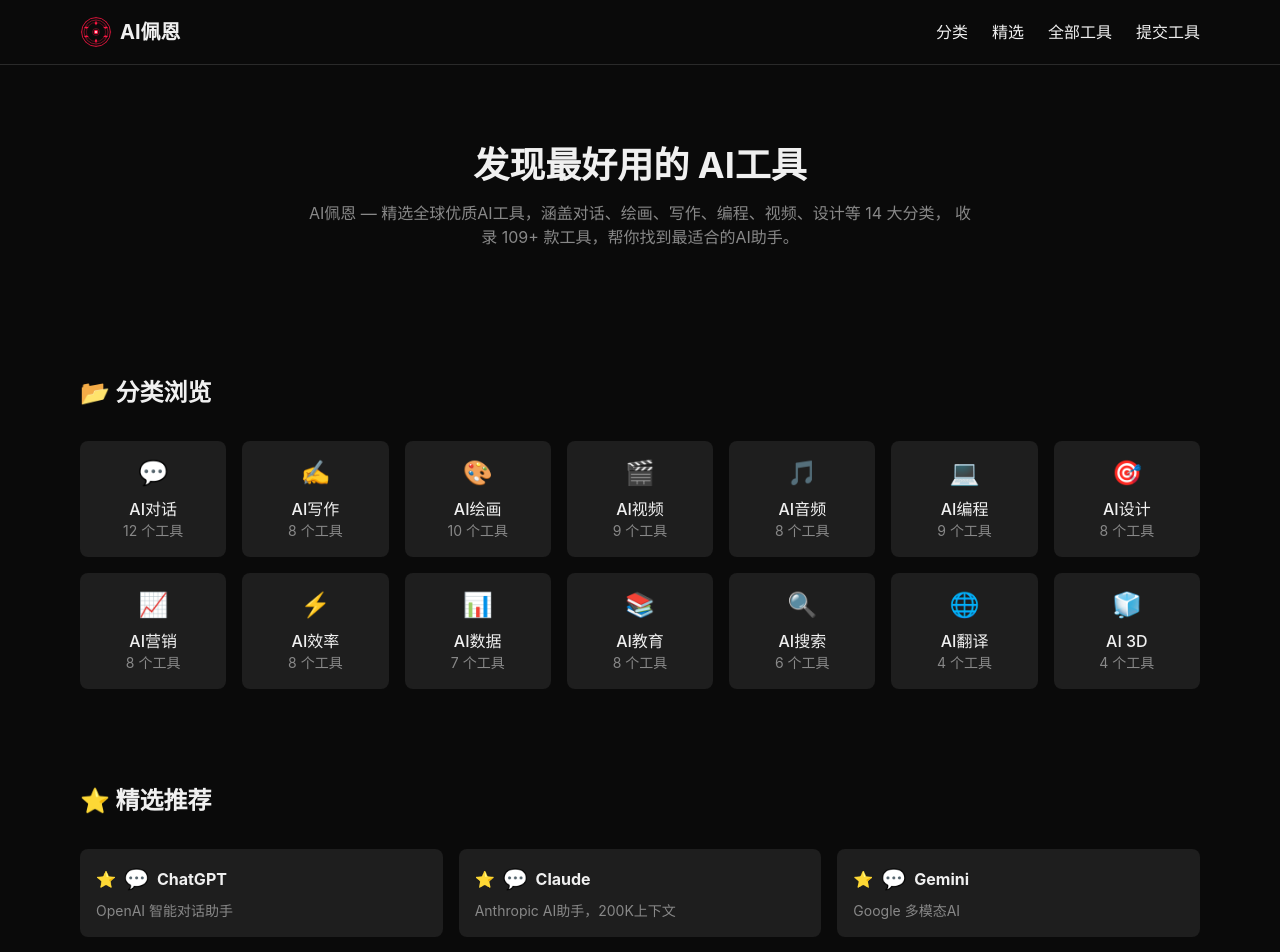
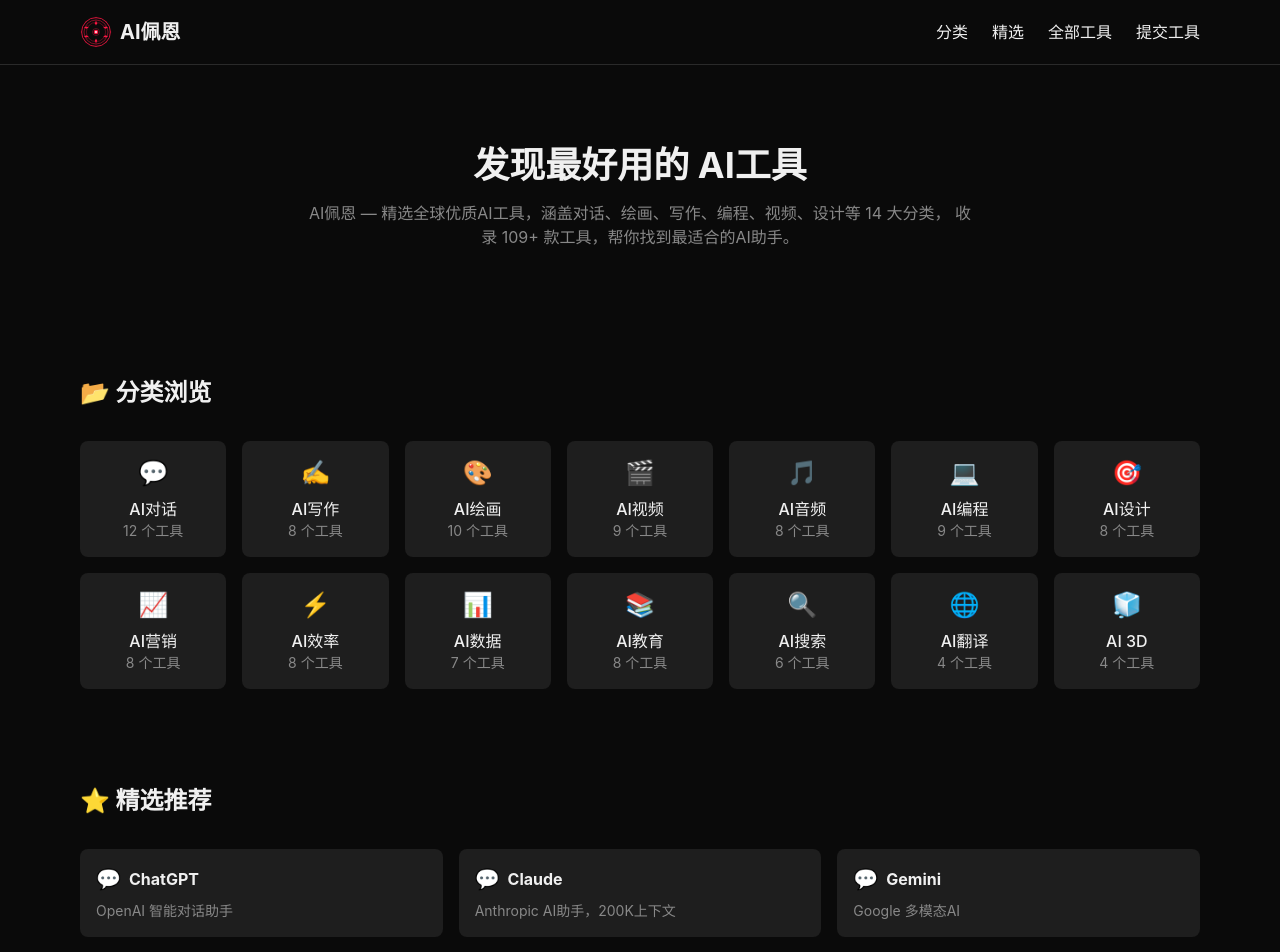
Before and after one commit to Zero-Czc/ai-nav, a Next.js app: page / in a window 1280 px wide. Shown: the top 952 px of the page. Built offline with nearby package versions, Linux system fonts and the light colour scheme.

Commit message:
fix: 移除精选推荐中的重复图标

```diff
--- a/app/page.tsx
+++ b/app/page.tsx
@@ -232,7 +232,6 @@ export default function Home() {
               className="bg-[#1e1e1e] hover:bg-[#262626] rounded-lg p-4 transition"
             >
               <div className="flex items-center gap-2 mb-2">
-                <span>⭐</span>
                 <span className="text-xl">{tool.icon}</span>
                 <span className="font-bold">{tool.name}</span>
               </div>
```
